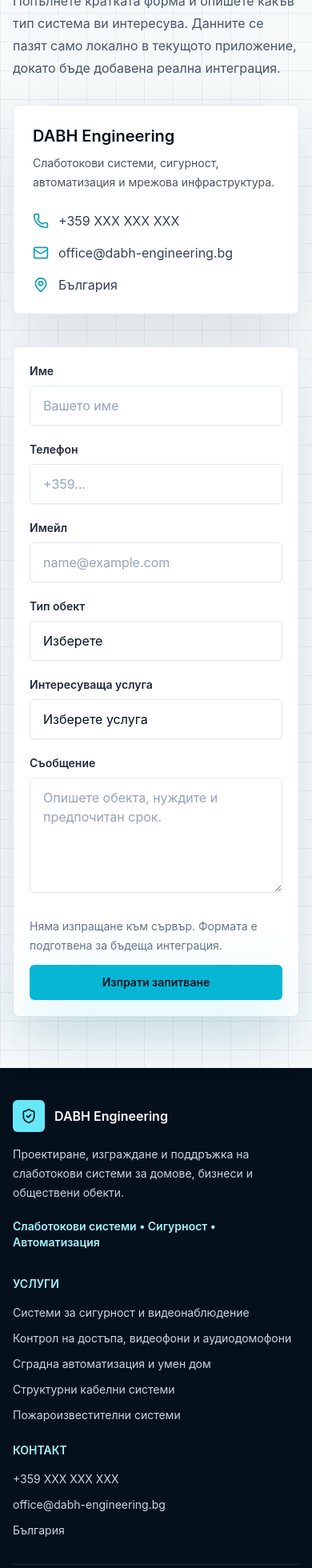
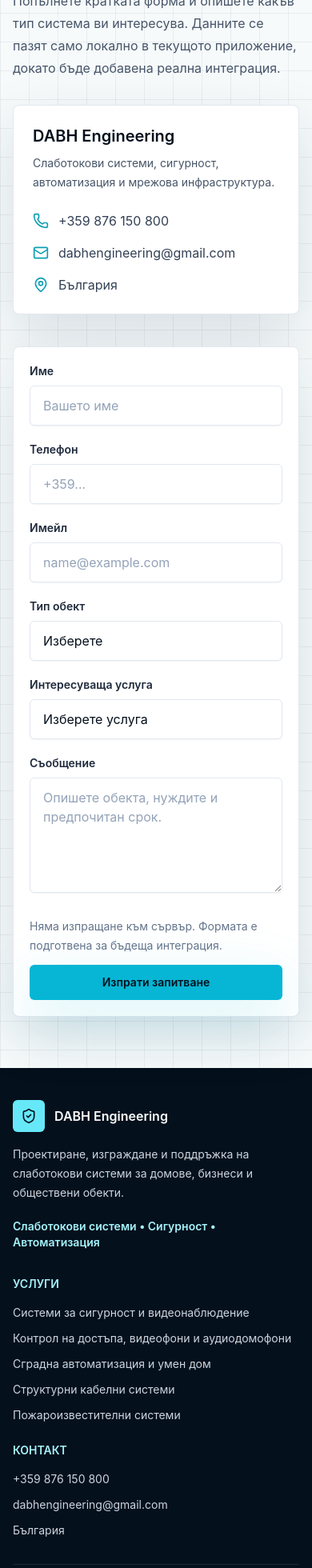
Before and after one commit to iwcata97/dabh-engineering, a React (Vite) app: page / in a window 390 px wide. Shown: the part 9188-11148 px from the top of the page at 80% size. Built offline with nearby package versions, Linux system fonts and the light colour scheme.

Commit message:
Update contact phone and email
Replace placeholder contact details with real phone and email. Updated phone number to +359 876 150 800 and email to dabhengineering@gmail.com in src/components/Contact.tsx and src/components/Footer.tsx (including tel: and mailto: links).

```diff
--- a/src/components/Contact.tsx
+++ b/src/components/Contact.tsx
@@ -55,18 +55,18 @@ export function Contact() {
               </p>
               <div className="mt-6 grid gap-4">
                 <a
-                  href="tel:+359XXXXXXXXX"
+                  href="tel:+359876150800"
                   className="flex items-center gap-3 rounded-md text-slate-700 transition hover:text-primary-700 focus-visible:outline-none focus-visible:ring-2 focus-visible:ring-primary-300"
                 >
                   <Phone aria-hidden="true" className="size-5 text-primary-600" />
-                  <span>+359 XXX XXX XXX</span>
+                  <span>+359 876 150 800</span>
                 </a>
                 <a
-                  href="mailto:office@dabh-engineering.bg"
+                  href="mailto:dabhengineering@gmail.com"
                   className="flex items-center gap-3 rounded-md text-slate-700 transition hover:text-primary-700 focus-visible:outline-none focus-visible:ring-2 focus-visible:ring-primary-300"
                 >
                   <Mail aria-hidden="true" className="size-5 text-primary-600" />
-                  <span>office@dabh-engineering.bg</span>
+                  <span>dabhengineering@gmail.com</span>
                 </a>
                 <div className="flex items-center gap-3 text-slate-700">
                   <MapPin aria-hidden="true" className="size-5 text-primary-600" />
--- a/src/components/Footer.tsx
+++ b/src/components/Footer.tsx
@@ -44,8 +44,8 @@ export function Footer() {
             <div>
               <h2 className="text-sm font-semibold uppercase text-primary-200">Контакт</h2>
               <ul className="mt-4 grid gap-3 text-sm text-slate-300">
-                <li>+359 XXX XXX XXX</li>
-                <li>office@dabh-engineering.bg</li>
+                <li>+359 876 150 800</li>
+                <li>dabhengineering@gmail.com</li>
                 <li>България</li>
               </ul>
             </div>
```
